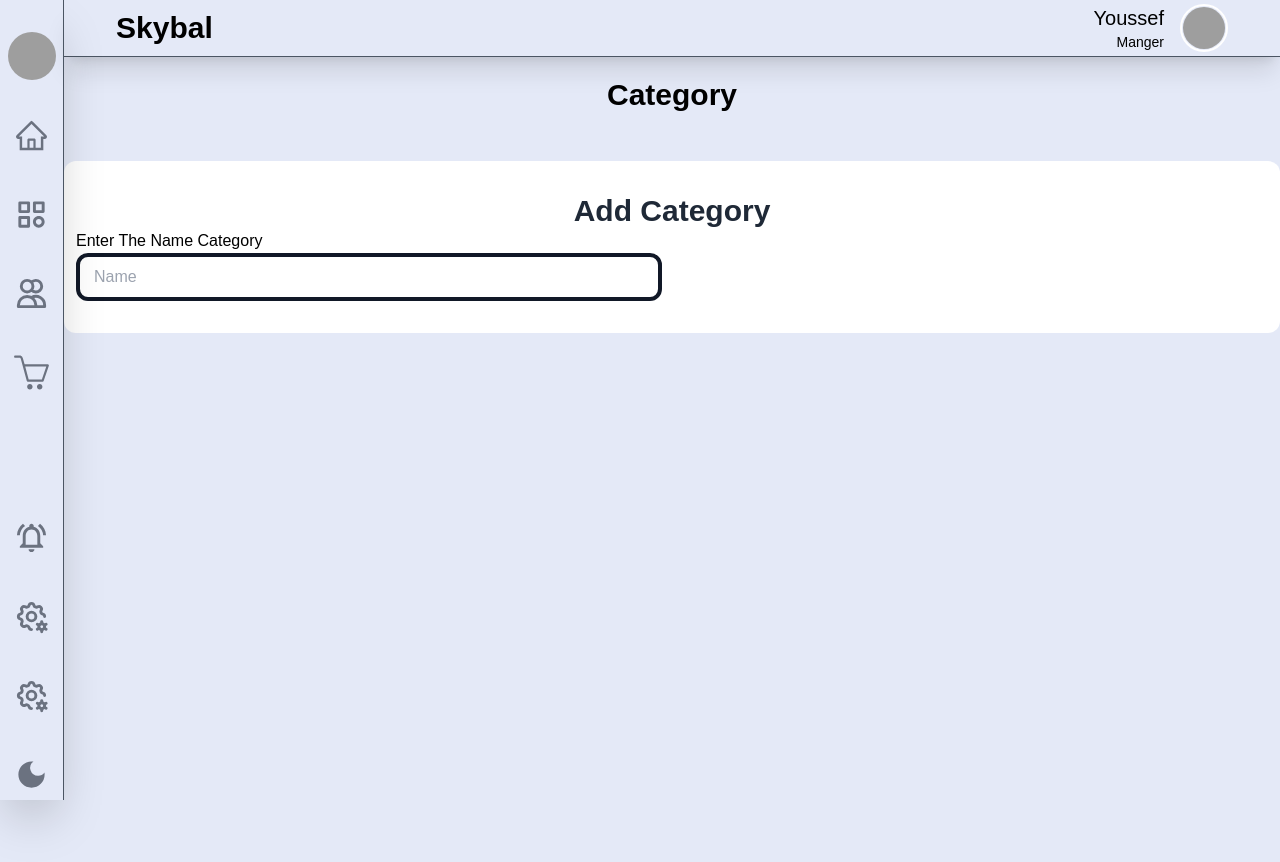
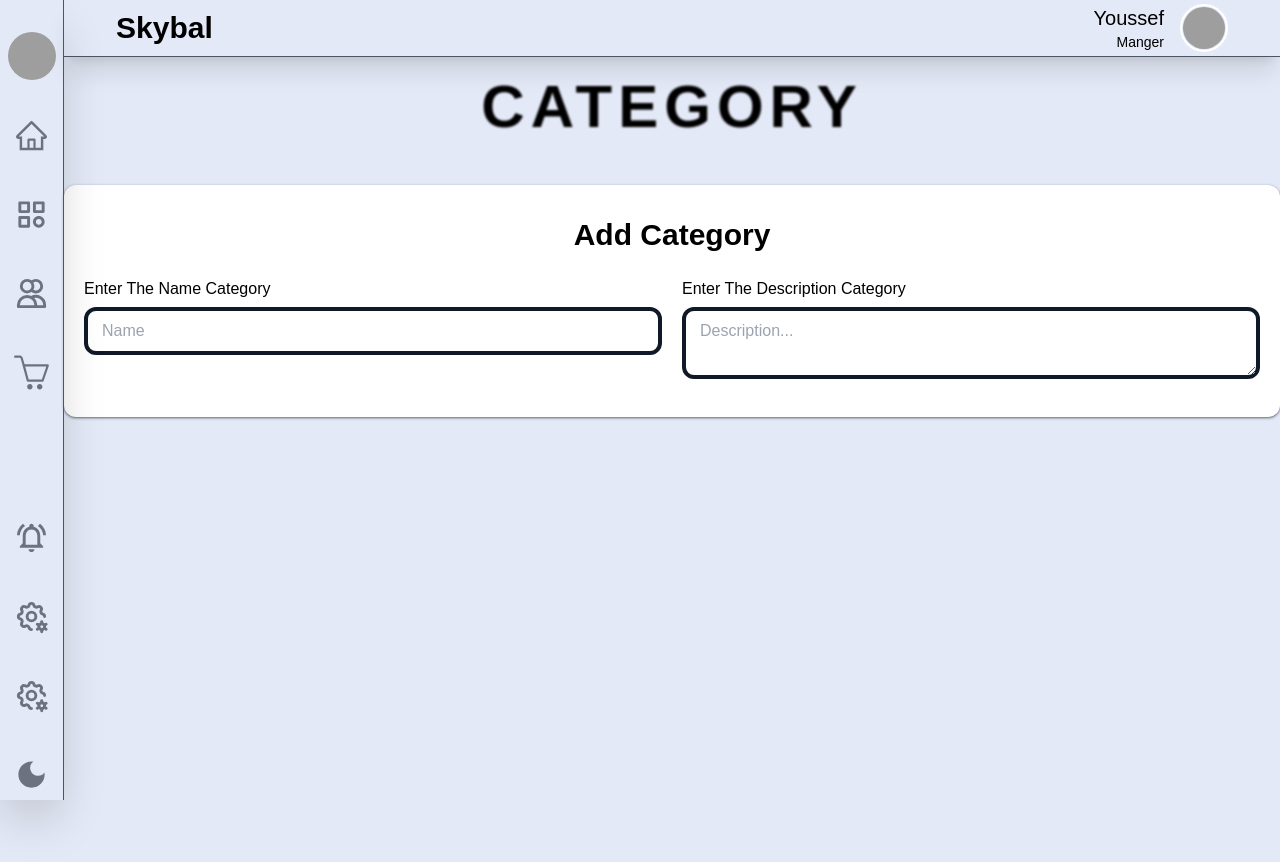
Before and after one commit to ZY1YOGI/POS, a Next.js app: page /category in a window 1280 px wide. Shown: the top 862 px of the page. Built offline with nearby package versions, Linux system fonts and the light colour scheme; grey boxes are pictures that could not be loaded; some icons are missing.

Commit message:
v0.9.6 Work in Category

```diff
--- a/app/(dashboard)/category/page.tsx
+++ b/app/(dashboard)/category/page.tsx
@@ -11,17 +11,21 @@ export default function Category() {
 
   return (
     <section className="container" id="add-user">
-      <h1 className="text-3xl font-bold text-center">Category</h1>
+      <h1 className="text-6xl font-bold tracking-widest text-center blur-[.8px] max-md:text-4xl">CATEGORY</h1>
 
-      <div className="bg-white px-3 py-8 mt-12 rounded-xl">
-        <h1 className="text-3xl font-bold text-center text-gray-800">Add Category</h1>
-        <form className="grid grid-cols-2 gap-x-5 gap-y-8 max-md:grid-cols-1">
-          <div className="flex flex-col">
-            <label htmlFor="input-name">Enter The Name Category</label>
-            <input type="text" id="input-name" name="name" className="b-t py-2 px-3.5 rounded-xl" placeholder="Name"/>
+      <div className="px-5 py-8 mt-12 bg-white shadow rounded-xl dark:bg-gray-800 shadow-gray-500 max-md:mx-3 max-sm:mx-1.5">
+        <h1 className="text-3xl font-bold text-center">Add Category</h1>
+        <form className="grid grid-cols-2 mt-6 gap-x-5 gap-y-8 max-md:grid-cols-1">
+          <div className="flex flex-col space-y-1.5">
+            <label htmlFor="input-name" className=' dark:text-white'>Enter The Name Category</label>
+            <input type="text" id="input-name" name="name" className="b-t py-2 px-3.5 rounded-xl" placeholder="Name" />
             <span className="text-sm text-red-500">{ /* The Filed is Requeued */}</span>
           </div>
-
+          <div className="flex flex-col space-y-1.5">
+            <label htmlFor="input-description" className='dark:text-white'>Enter The Description Category</label>
+            <textarea id="input-description" name="description" className="b-t py-2 px-3.5 rounded-xl" placeholder="Description..." />
+            <span className="text-sm text-red-500">{ /* The Filed is Requeued */}</span>
+          </div>
         </form>
       </div>
     </section>
--- a/app/(dashboard)/user/page.tsx
+++ b/app/(dashboard)/user/page.tsx
@@ -3,7 +3,7 @@ export default function User() {
   return (
         <main>
         <div className='container'>
-          <h1 className="b-t w-full">USER</h1>
+          <h1 className="w-full b-t">USER</h1>
         </div>
       </main>
   )
--- a/components/header/header.module.css
+++ b/components/header/header.module.css
@@ -7,7 +7,7 @@
 }
 
 .name {
-  @apply md:text-3xl font-semibold text-xl;
+  @apply text-xl font-semibold md:text-3xl;
 }
 
 .container_user {
```
Also changed, not shown: 1 other file (tests, documents, lock files or other folders).
